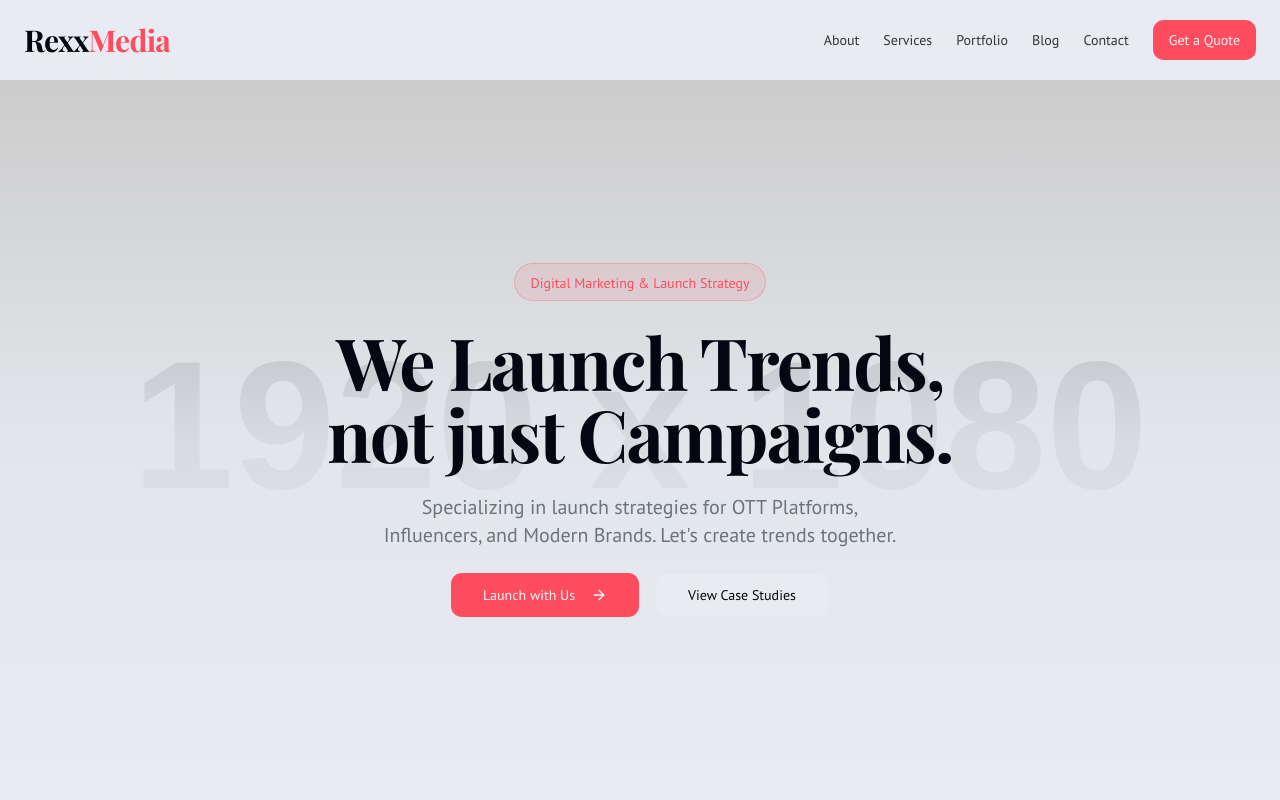
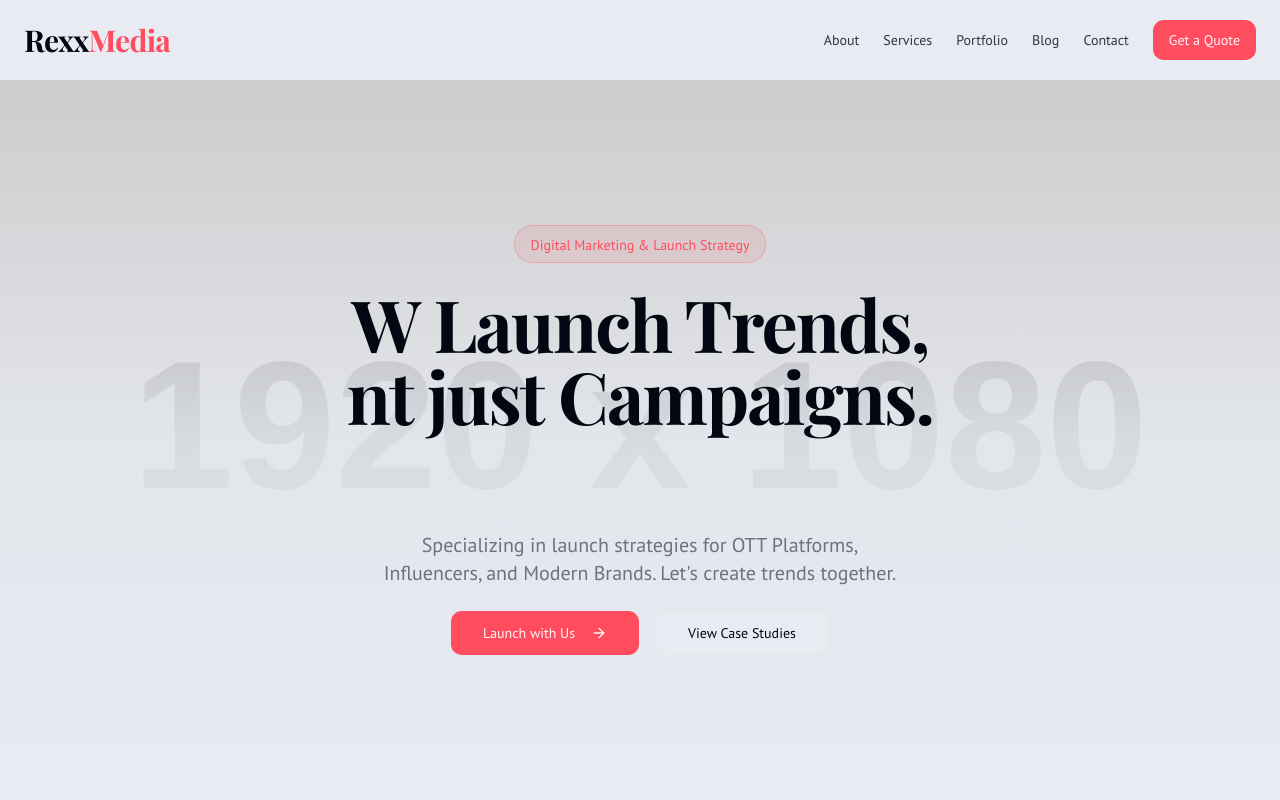
Before and after one commit to rajvsingh11/rexxMedia, a Next.js app: page / in a window 1280 px wide. Shown: the top 800 px of the page. Built offline with nearby package versions, Linux system fonts and the light colour scheme; a web font is replaced by a local one.

Commit message:
I see this error with the app, reported by NextJS, please fix it. The er

```diff
--- a/src/components/sections/hero.tsx
+++ b/src/components/sections/hero.tsx
@@ -1,9 +1,15 @@
+"use client";
+
 import Image from "next/image";
 import Link from "next/link";
 import { Button } from "@/components/ui/button";
 import { ArrowRight } from "lucide-react";
+import { useTypewriter } from "@/hooks/use-typewriter";
 
 export default function Hero() {
+  const [line1, isLine1Typing] = useTypewriter("We Launch Trends,", 0);
+  const [line2, isLine2Typing] = useTypewriter("not just Campaigns.", isLine1Typing ? 100000 : 500);
+
   return (
     <section id="home" className="relative h-[90vh] min-h-[600px] max-h-[800px] w-full overflow-hidden">
       <div className="absolute inset-0 bg-gradient-to-t from-background via-background/80 to-transparent z-10" />
@@ -20,9 +26,16 @@ export default function Hero() {
           <div className="bg-primary/10 border border-primary/30 rounded-full px-4 py-1.5" data-aos="fade-up">
             <span className="text-sm text-primary font-medium">Digital Marketing & Launch Strategy</span>
           </div>
-          <h1 className="font-headline text-4xl sm:text-5xl md:text-7xl font-bold tracking-tight text-balance">
-            <span data-aos="fade-up" data-aos-delay="100">We Launch Trends,</span><br/>
-            <span data-aos="fade-up" data-aos-delay="200">not just Campaigns.</span>
+          <h1 className="font-headline text-4xl sm:text-5xl md:text-7xl font-bold tracking-tight text-balance min-h-[150px] md:min-h-[220px]">
+            <span className="inline-block">
+              {line1}
+              {isLine1Typing && <span className="animate-ping">|</span>}
+            </span>
+            <br/>
+            <span className="inline-block">
+              {line2}
+              {isLine2Typing && <span className="animate-ping">|</span>}
+            </span>
           </h1>
           <p className="text-lg md:text-xl text-muted-foreground max-w-2xl text-balance" data-aos="fade-up" data-aos-delay="300">
             Specializing in launch strategies for OTT Platforms, Influencers, and Modern Brands. Let's create trends together.
--- /dev/null
+++ b/src/hooks/use-typewriter.ts
@@ -0,0 +1,39 @@
+"use client";
+
+import { useState, useEffect } from 'react';
+
+export function useTypewriter(text: string, startDelay = 0, speed = 50): [string, boolean] {
+  const [displayText, setDisplayText] = useState('');
+  const [isDone, setIsDone] = useState(false);
+
+  useEffect(() => {
+    setDisplayText('');
+    setIsDone(false);
+    let timeoutId: NodeJS.Timeout;
+
+    const startTyping = () => {
+      let i = 0;
+      const typingInterval = setInterval(() => {
+        if (i < text.length) {
+          setDisplayText(prev => prev + text.charAt(i));
+          i++;
+        } else {
+          clearInterval(typingInterval);
+          setIsDone(true);
+        }
+      }, speed);
+    };
+
+    if (startDelay > 0) {
+      timeoutId = setTimeout(startTyping, startDelay);
+    } else {
+      startTyping();
+    }
+
+    return () => {
+      clearTimeout(timeoutId);
+    };
+  }, [text, speed, startDelay]);
+
+  return [displayText, !isDone];
+}
```
